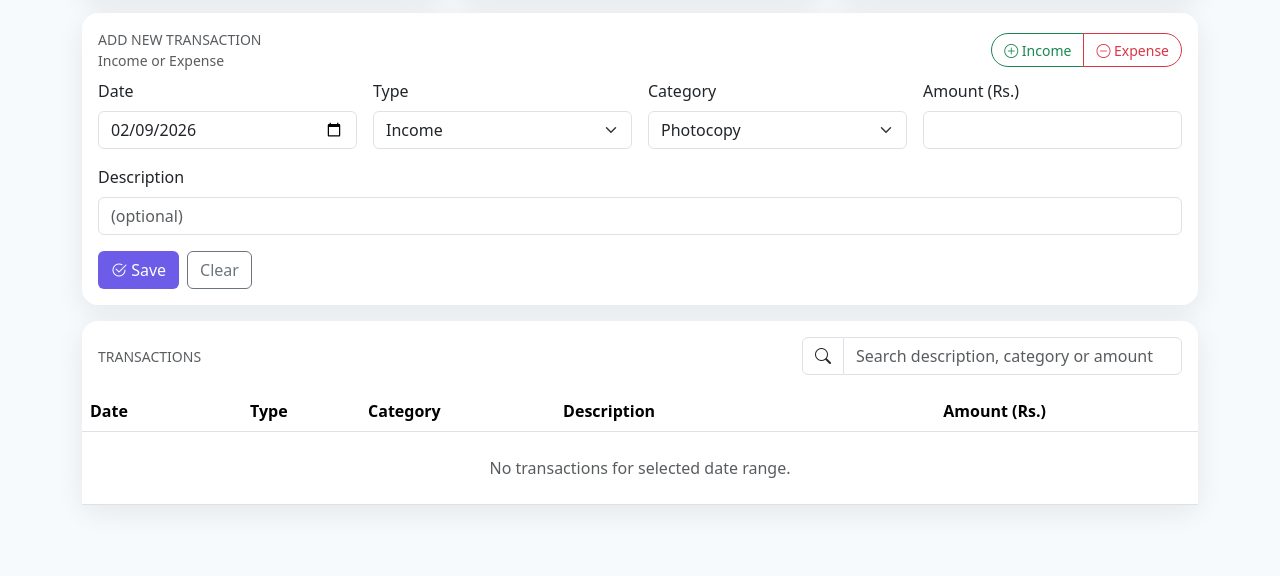
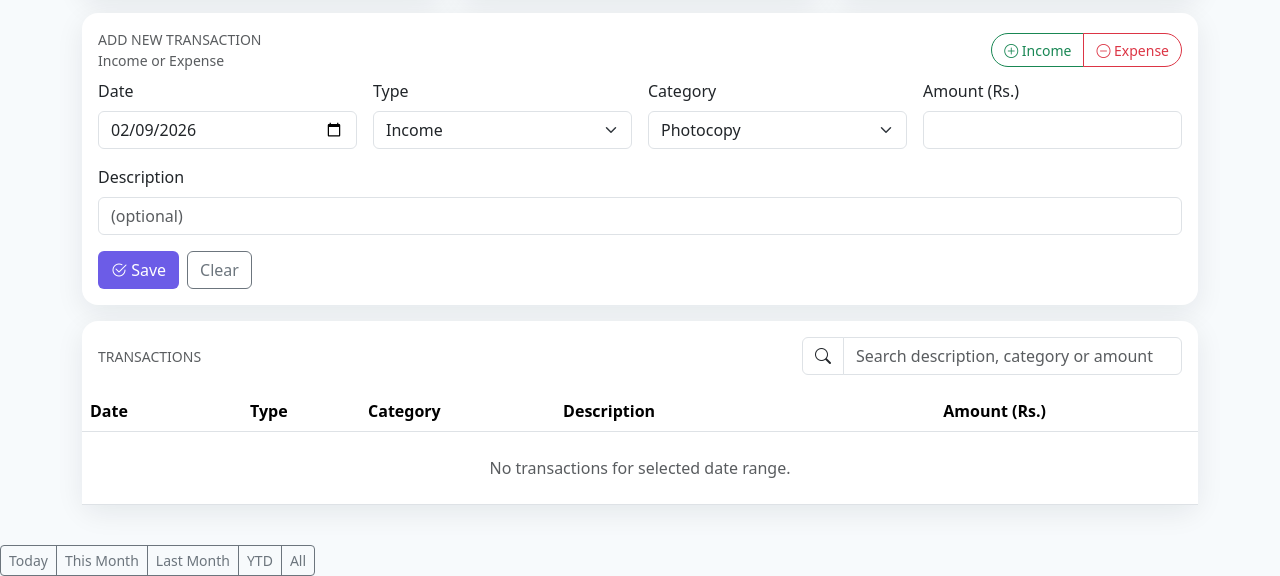
Before and after one commit to dreamlandcomputers/Accounting-software, a plain HTML site: page index.html in a window 1280 px wide. Shown: the part 394-970 px from the top of the page. Before the commit the page ends 939 px from the top, so only its background shows below. Drawn offline with nearby package versions, Linux system fonts and the light colour scheme.

Commit message:
Add button group for date range selection

```diff
--- a/index.html
+++ b/index.html
@@ -935,3 +935,10 @@
 </script>
 </body>
 </html>
+<div class="btn-group mt-2 mt-md-0">
+  <button class="btn btn-outline-secondary btn-sm" id="rngToday">Today</button>
+  <button class="btn btn-outline-secondary btn-sm" id="rngThisMonth">This Month</button>
+  <button class="btn btn-outline-secondary btn-sm" id="rngLastMonth">Last Month</button>
+  <button class="btn btn-outline-secondary btn-sm" id="rngYTD">YTD</button>
+  <button class="btn btn-outline-secondary btn-sm" id="rngAll">All</button>
+</div>
```
